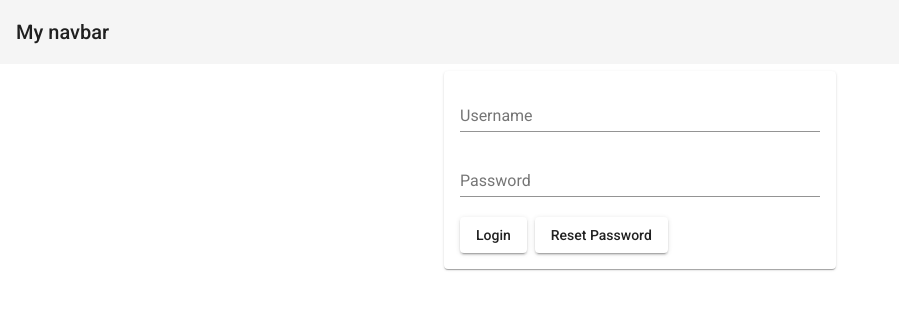
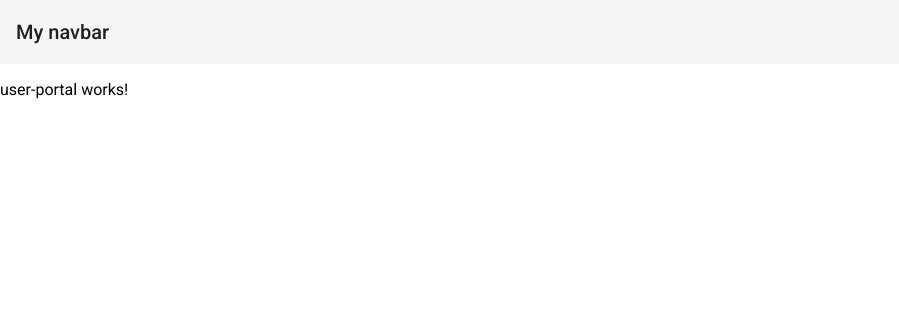
Before and after one commit to Kluckmuck/fortex, an Angular app in the folder fortex-front/: page /user-portal in a window 1280 px wide. Before the commit this address led to /. Shown: the top 310 px of the page, without its empty margins (0-899 px from the left). Built offline with nearby package versions, Linux system fonts and the light colour scheme.

Commit message:
created userportal component. implemented basic routes to component

```diff
--- a/fortex-front/src/app/app-routing.module.ts
+++ b/fortex-front/src/app/app-routing.module.ts
@@ -1,7 +1,14 @@
 import { NgModule } from '@angular/core';
 import { Routes, RouterModule } from '@angular/router';
+import { LogInComponent } from './log-in/log-in.component';
+import { UserPortalComponent } from './user-portal/user-portal.component';
 
-const routes: Routes = [];
+const routes: Routes = [
+  { path: 'login', component: LogInComponent },
+  { path: 'user-portal', component: UserPortalComponent },
+  { path: '',   redirectTo: '/login', pathMatch: 'full' },
+  { path: '**', component: LogInComponent }
+];
 
 @NgModule({
   imports: [RouterModule.forRoot(routes)],
--- a/fortex-front/src/app/app.component.html
+++ b/fortex-front/src/app/app.component.html
@@ -1,4 +1,3 @@
 <!--The content below is only a placeholder and can be replaced.-->
 <app-nav-bar></app-nav-bar>
-<app-log-in></app-log-in>
 <router-outlet></router-outlet>
--- a/fortex-front/src/app/app.module.ts
+++ b/fortex-front/src/app/app.module.ts
@@ -10,6 +10,7 @@ import { AppComponent } from './app.component';
 import { LogInComponent } from './log-in/log-in.component';
 import { NavBarComponent } from './nav-bar/nav-bar.component';
 import { ApiService } from './api.service';
+import { UserPortalComponent } from './user-portal/user-portal.component';
 
 //Material
 import {MatCardModule} from '@angular/material/card';
@@ -23,7 +24,8 @@ import {MatGridListModule} from '@angular/material/grid-list';
   declarations: [
     AppComponent,
     LogInComponent,
-    NavBarComponent
+    NavBarComponent,
+    UserPortalComponent
   ],
   imports: [
     BrowserModule,
--- a/fortex-front/src/app/log-in/log-in.component.html
+++ b/fortex-front/src/app/log-in/log-in.component.html
@@ -10,7 +10,7 @@
       </mat-form-field>
 
       <div class="login-button-row">
-        <a (click)="login()" mat-raised-button routerLink=".">Login</a>
+        <a (click)="login()" mat-raised-button routerLink="/user-portal" routerLinkActive="active">Login</a>
         <a mat-raised-button routerLink=".">Reset Password</a>
       </div>
 
--- /dev/null
+++ b/fortex-front/src/app/user-portal/user-portal.component.html
@@ -0,0 +1,3 @@
+<p>
+  user-portal works!
+</p>
--- /dev/null
+++ b/fortex-front/src/app/user-portal/user-portal.component.ts
@@ -0,0 +1,15 @@
+import { Component, OnInit } from '@angular/core';
+
+@Component({
+  selector: 'app-user-portal',
+  templateUrl: './user-portal.component.html',
+  styleUrls: ['./user-portal.component.scss']
+})
+export class UserPortalComponent implements OnInit {
+
+  constructor() { }
+
+  ngOnInit() {
+  }
+
+}
--- /dev/null
+++ b/fortex-front/src/app/userportal/userportal.component.html
@@ -0,0 +1,3 @@
+<p>
+  userportal works!
+</p>
```
Also changed, not shown: fortex-front/src/app/userportal/userportal.component.ts (added, +15 -0 lines), fortex-front/src/app/user-portal/user-portal.component.scss (added), fortex-front/src/app/userportal/userportal.component.scss (added), 2 other files (tests, documents, lock files or other folders).
